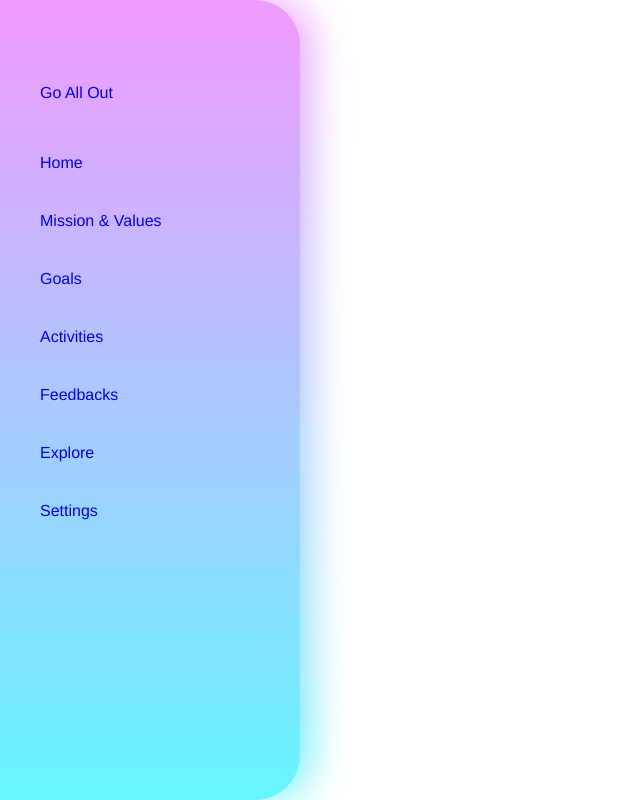
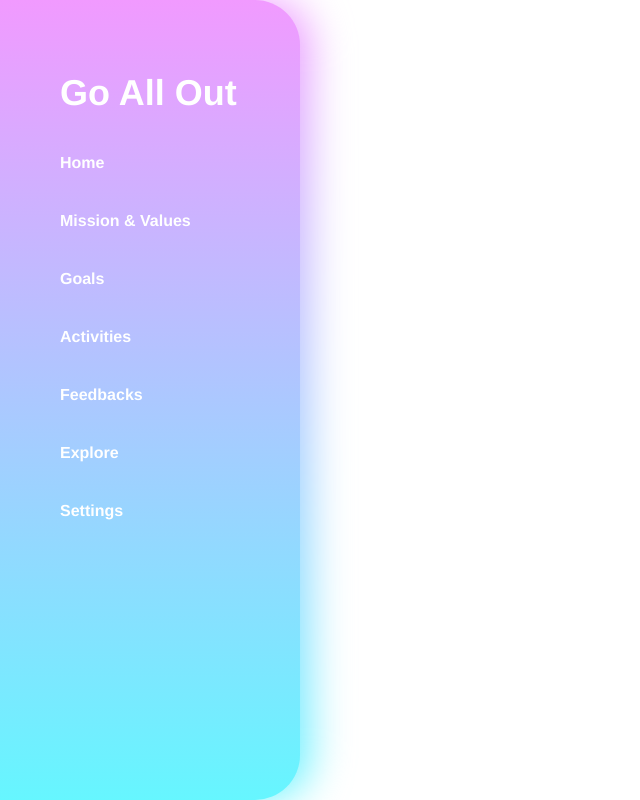
Before and after one commit to Kazuchanfl/hr_app_concept_frontend, a Vue app: page / in a window 1280 px wide. Shown: the whole page, without its empty margins (0-640 px from the left). Built offline with nearby package versions, Linux system fonts and the light colour scheme.

Commit message:
define sp layout

```diff
--- a/src/components/GlobalMenu.vue
+++ b/src/components/GlobalMenu.vue
@@ -23,6 +23,38 @@ export default defineComponent({
 </script>
 <style scoped>
 *{box-sizing: border-box;}
+
+ul {
+  padding-top: 1em;
+  list-style: none;
+}
+
+
+li {
+  margin-top: 40px;
+  margin-bottom: 40px;
+}
+
+a {
+  font-size: 1em;
+  display: flex;
+  align-items: center;
+  text-align: center;
+  text-decoration: none;
+
+  width: 150px;
+
+  margin: 20px;
+
+  font-weight: bold;
+  /* color: white; */
+
+  transition: 0.5s ;
+}
+
+a:hover {
+  color: #dddddd;
+}
 
 @media screen and (min-width: 600px) {
   div.menu-background {
```
